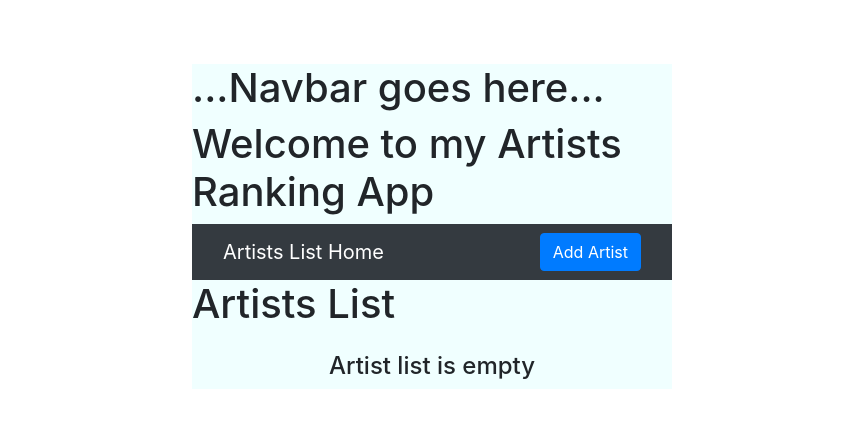
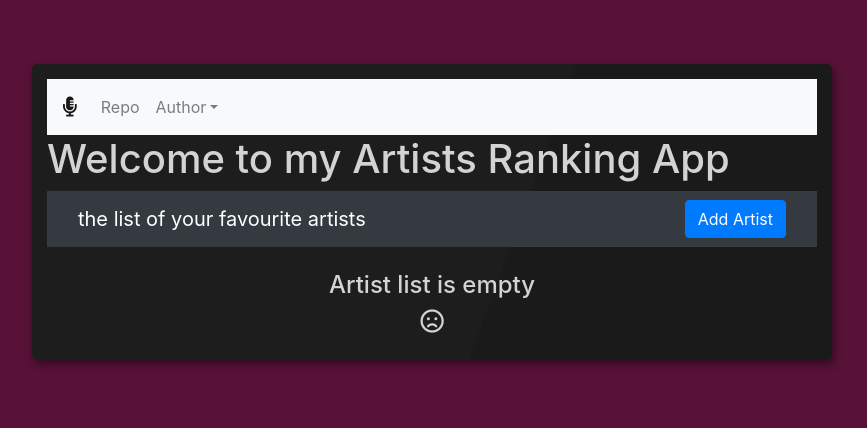
Before and after one commit to nilsys/reactArtistRanker, a React (Create React App) app: page / in a window 1280 px wide. Shown: the top 428 px of the page, without its empty margins (208-1075 px from the left). Built offline with nearby package versions, Linux system fonts and the light colour scheme.

Commit message:
Styling implemented

```diff
--- a/package.json
+++ b/package.json
@@ -9,9 +9,11 @@
     "bootstrap": "^4.5.2",
     "react": "^16.13.1",
     "react-dom": "^16.13.1",
+    "react-hook-form": "^6.3.1",
     "react-router": "^5.2.0",
     "react-router-dom": "^5.2.0",
     "react-scripts": "3.4.1",
+    "react-bootstrap": "^1.3.0",
     "reactstrap": "^8.5.1",
     "uuid": "^8.3.0"
   },
--- a/public/index.html
+++ b/public/index.html
@@ -3,6 +3,9 @@
   <head>
     <meta charset="utf-8" />
     <link rel="icon" href="%PUBLIC_URL%/favicon.ico" />
+    <link rel="stylesheet" href="https://use.fontawesome.com/releases/v5.6.1/css/all.css"
+    integrity="sha384-gfdkjb5BdAXd+lj+gudLWI+BXq4IuLW5IT+brZEZsLFm++aCMlF1V92rMkPaX4PP" crossorigin="anonymous">
+
     <meta name="viewport" content="width=device-width, initial-scale=1" />
     <meta name="theme-color" content="#000000" />
     <meta
--- a/src/App.css
+++ b/src/App.css
@@ -1,10 +1,40 @@
 
 .App {
-  background-color: azure;
-  max-width: 30rem;
+  background: linear-gradient(110deg, #1d1d1d 60%, #1a1a1a 60%);
+  max-width: 50rem;
+  color: lightgray;
   margin: 4rem auto;
+  padding: 15px;
+  border-radius: 5px;
+  -webkit-box-shadow: 2px 4px 10px 0px rgba(0, 0, 0, 0.44);
+  -moz-box-shadow: 2px 4px 10px 0px rgba(0, 0, 0, 0.44);
+  box-shadow: 2px 4px 10px 0px rgba(0, 0, 0, 0.44);
+}
+
+h1 {
+  margin-bottom: 30px;
 }
 
 h4 {
   text-align: center;
 }
+
+.artist-img {
+  border-radius: 5px;
+  margin-right: 15px;
+}
+
+Label {
+  margin-top: 30px;
+}
+
+.artist-name {
+  font-size: 30px;
+  color: #1d1d1d;
+}
+
+/*-----------------------*/
+.counter {
+  display: flex;
+  width: 190px;
+}
--- a/src/App.js
+++ b/src/App.js
@@ -5,6 +5,7 @@ import { Home } from './components/Home';
 import { AddArtist } from './components/AddArtist';
 import { EditArtist } from './components/EditArtist';
 import { GlobalProvider } from './store/GlobalState';
+import NavbarLinks from './components/NavbarLinks';
 
 import 'bootstrap/dist/css/bootstrap.min.css';
 
@@ -13,7 +14,7 @@ function App() {
     <div className="App">
       <GlobalProvider>
         <Router>
-          <h1>...Navbar goes here...</h1>
+        <NavbarLinks />
           <Switch>
             <Route exact path="/" component={Home} />
             <Route path="/add" component={AddArtist} />
--- a/src/components/AddArtist.js
+++ b/src/components/AddArtist.js
@@ -4,32 +4,60 @@ import { Link, useHistory } from 'react-router-dom';
 import { v4 as uuid } from 'uuid';
 import { Form, FormGroup, Label, Input, Button } from 'reactstrap';
 
+
 export const AddArtist = () => {
+
   const [name, setName] = useState('');
+  const [picture, setImg] = useState(''); //<<<
+
 
   const { addArtist } = useContext(GlobalContext);
   const history = useHistory();
+
   const onSubmit = () => {
-
     const newArtist = {
       id: uuid(),
-      name
-    }
+      name,
+      picture, //<<<
+    };
     addArtist(newArtist);
     history.push('/');
-  }
+  };
   const onChange = (e) => {
     setName(e.target.value);
-  }
+  };
+
+  const onChangePic = (e) => {
+    setImg(e.target.value) //<<<
+  };
+
 
   return (
     <Form onSubmit={onSubmit}>
       <FormGroup>
         <Label>Name</Label>
-        <Input type="text" name="name" minLength={3} value={name} onChange={onChange} placeholder="Enter Artist Name"></Input>
+        <Input
+          type="text"
+          name="name"
+          value={name}
+          onChange={onChange}
+          placeholder="Enter Artist Name"
+          minLength={3}
+        ></Input>
+
+        {/* //<<< */}
+        <Label>Picture url</Label>
+        <Input type="text" name="picture" value={picture} onChange={onChangePic} placeholder="Enter url for the picture" >
+        </Input>
+        {/* //<<< */}
+
+
+
       </FormGroup>
-      <Button type="submit">Submit</Button>
-      <Link to="/" className="btn btn-danger ml-2">Cancel</Link>
+      <Button type="submit"><i className="far fa-save"></i> SAVE</Button>
+      <Link to="/" className="btn btn-danger ml-2">
+        BACK
+      </Link>
     </Form>
   );
 };
--- a/src/components/ArtistsList.js
+++ b/src/components/ArtistsList.js
@@ -2,40 +2,50 @@ import React, { useContext, useReducer } from 'react';
 import { GlobalContext } from '../store/GlobalState';
 import { Link } from 'react-router-dom';
 import { ListGroup, ListGroupItem, Button } from 'reactstrap';
+import Counter from './Counter';
 
 export const ArtistsList = () => {
   const { artists, removeArtist } = useContext(GlobalContext);
-  console.log(artists);
 
   return (
     <div>
-      <h1> Artists List </h1>
       <ListGroup className="mt-4">
         {artists.length > 0 ? (
           <>
             {artists.map((artist) => (
               <ListGroupItem className="d-flex" key={artist.id}>
-                <strong>{artist.name}</strong>
+                <img
+                  className="artist-img"
+                  src={artist.picture}
+                  alt="Artist picture"
+                  width="50"
+                  height="auto"
+                ></img>
+                <strong className="artist-name">{artist.name}</strong>
                 <div className="ml-auto">
+                <Counter />
                   <Link
                     className="btn btn-warning mr-1"
                     to={`/edit/${artist.id}`}
                   >
-                    Edit
+                    <i class="fas fa-edit"></i> Edit
                   </Link>
                   <Button
                     onClick={() => removeArtist(artist.id)}
                     color="danger"
                   >
                     {' '}
-                    Delete
+                    <i class="far fa-trash-alt"></i> Delete
                   </Button>
                 </div>
               </ListGroupItem>
             ))}
           </>
         ) : (
-          <h4>Artist list is empty</h4>
+          <div>
+            <h4>Artist list is empty</h4>
+            <h4><i class="far fa-frown"></i></h4>
+          </div>
         )}
       </ListGroup>
     </div>
--- /dev/null
+++ b/src/components/Counter.js
@@ -0,0 +1,45 @@
+import React from 'react';
+
+
+export const Counter = () => {
+  return (
+    <div>
+      <div className="counter">
+        <button className="counter-action decrement" onClick={this.decrementScore}> - </button>
+        <span className="counter-score">{ this.state.score }</span>
+        <button className="counter-action increment" onClick={this.incrementScore}> + </button>
+      </div>
+    </div>
+  )
+}
+
+
+// class Counter extends Component {
+//   state = {
+//     score: 0
+//   };
+
+//   incrementScore = () => {
+//     this.setState( prevState => ({
+//       score: prevState.score + 1
+//     }));
+//   }
+
+//   decrementScore = () => {
+//     this.setState( prevState => ({
+//       score: prevState.score - 1
+//     }));
+//   }
+
+//   render() {
+//     return (
+//       <div className="counter">
+//         <button className="counter-action decrement" onClick={this.decrementScore}> - </button>
+//         <span className="counter-score">{ this.state.score }</span>
+//         <button className="counter-action increment" onClick={this.incrementScore}> + </button>
+//       </div>
+//     );
+//   }
+// }
+
+export default Counter;
--- a/src/components/EditArtist.js
+++ b/src/components/EditArtist.js
@@ -30,6 +30,7 @@ export const EditArtist = (props) => {
     setSelectedArtist({ ...selectedArtist, [e.target.name]: e.target.value });
   };
 
+
   return (
     <Form onSubmit={onSubmit}>
       <FormGroup>
@@ -41,6 +42,7 @@ export const EditArtist = (props) => {
           onChange={onChange}
           placeholder="Enter Artist Name"
         ></Input>
+
       </FormGroup>
       <Button type="submit">Edit Artist</Button>
       <Link to="/" className="btn btn-danger ml-2">
--- a/src/components/Heading.js
+++ b/src/components/Heading.js
@@ -7,7 +7,7 @@ export const Heading = () => {
     <div>
       <Navbar color="dark" dark>
       <Container>
-        <NavbarBrand href="/"> Artists List Home</NavbarBrand>
+        <NavbarBrand className="second-nav" href="/"> the list of your favourite artists </NavbarBrand>
         <Nav>
           <NavItem>
             <Link className="btn btn-primary" to="/add"> Add Artist</Link>
--- /dev/null
+++ b/src/components/NavbarLinks.js
@@ -0,0 +1,31 @@
+import React from 'react';
+// react-bootstrap
+import Navbar from 'react-bootstrap/Navbar';
+import Nav from 'react-bootstrap/Nav';
+import NavDropdown from 'react-bootstrap/NavDropdown';
+
+function NavbarLinks() {
+  return (
+    <Navbar sticky="top" bg="light" expand="lg" className="navbar-links">
+      <Navbar.Brand><i className="fas fa-microphone-alt"></i></Navbar.Brand>
+      <Navbar.Toggle aria-controls="basic-navbar-nav" />
+      <Navbar.Collapse id="basic-navbar-nav">
+        <Nav className="mr-auto">
+          <Nav.Link target="_blank" href="https://github.com/pjachimowski/pj-weather">Repo</Nav.Link>
+          <NavDropdown title="Author" id="basic-nav-dropdown">
+            <NavDropdown.Item target="_blank" href="https://github.com/pjachimowski"><i className="fab fa-github"></i> github</NavDropdown.Item>
+            <NavDropdown.Item target="_blank" href="https://www.linkedin.com/in/patryk-jachimowski/"><i className="fab fa-linkedin-in"></i> linkedin
+            </NavDropdown.Item>
+            <NavDropdown.Item target="_blank" href="https://dribbble.com/Jachimowski"><i className="fab fa-dribbble"></i> dribbble</NavDropdown.Item>
+            <NavDropdown.Divider />
+            <NavDropdown.Item target="_blank" href="https://jachimowski89.wixsite.com/patryk-jachimowski">
+            <i className="fas fa-globe"></i>  website
+            </NavDropdown.Item>
+          </NavDropdown>
+        </Nav>
+      </Navbar.Collapse>
+    </Navbar>
+  );
+}
+
+export default NavbarLinks;
--- /dev/null
+++ b/src/index.css
@@ -0,0 +1,3 @@
+body {
+  background:  #581237;
+}
--- a/src/index.js
+++ b/src/index.js
@@ -1,6 +1,7 @@
 import React from 'react';
 import ReactDOM from 'react-dom';
 import App from './App';
+import './index.css';
 import * as serviceWorker from './serviceWorker';
 
 ReactDOM.render(
```
Also changed, not shown: 1 other file (tests, documents, lock files or other folders).
